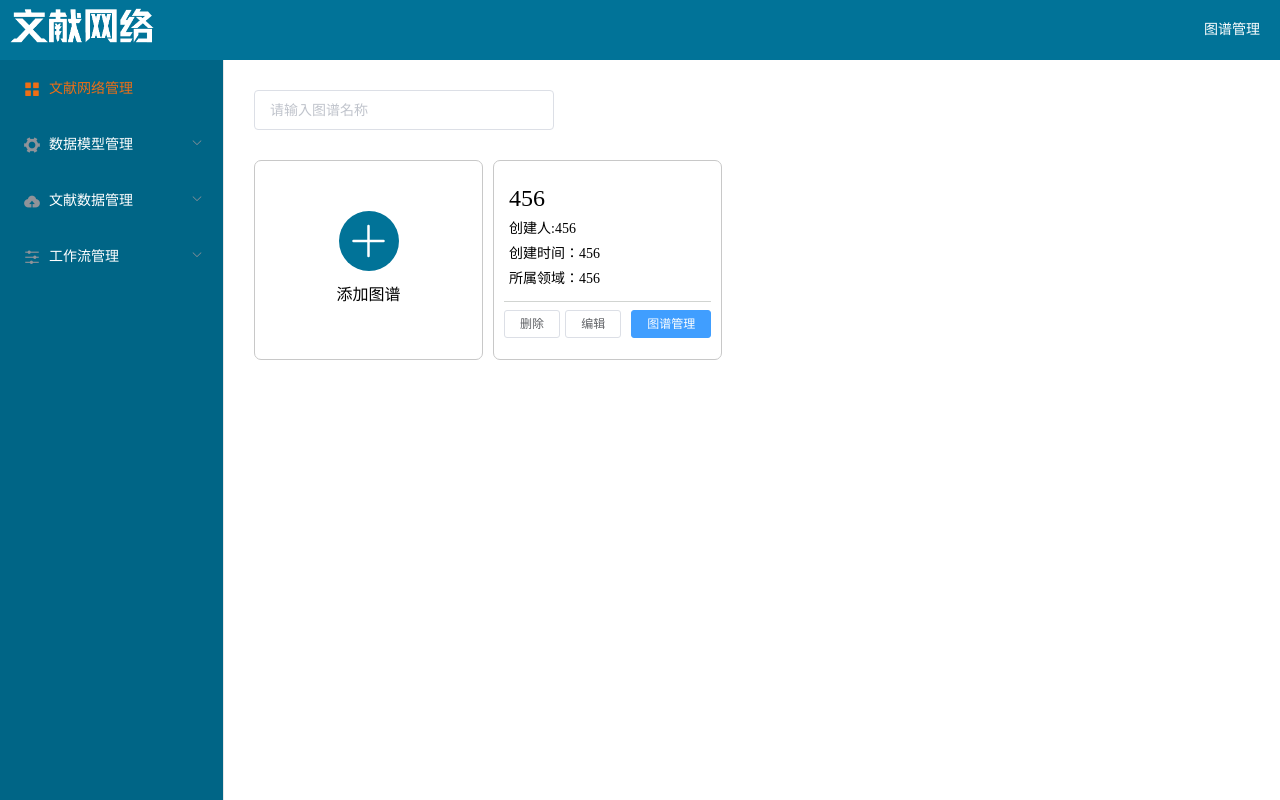
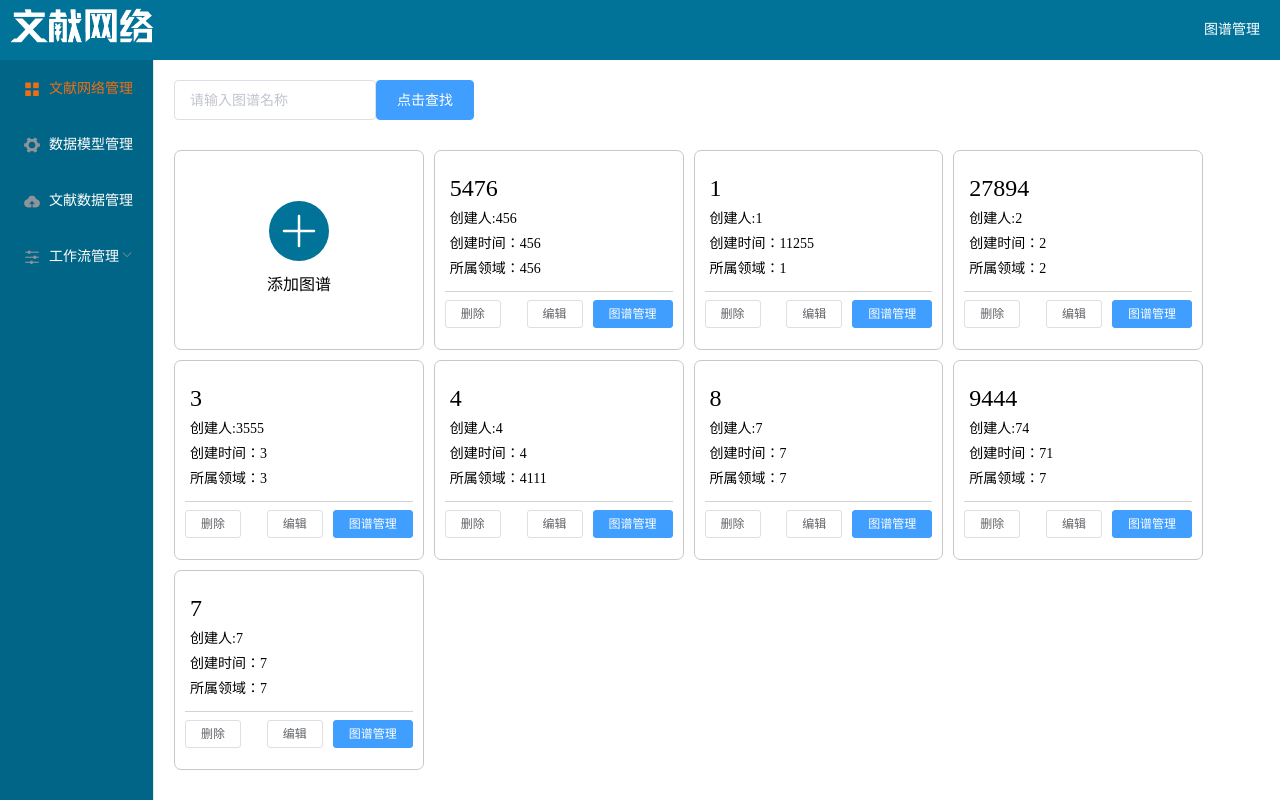
Before and after one commit to xiaobao999/netBack111, a Vue app: page /netment in a window 1280 px wide. Built offline with nearby package versions, Linux system fonts and the light colour scheme; data requests are answered from the project's data file.

Commit message:
修改问题

```diff
--- a/db.json
+++ b/db.json
@@ -1,11 +1,60 @@
 {
   "netment": [
     {
-      "atlasname": "456",
+      "atlasname": "5476",
       "atlasfounder": "456",
       "atlastime": "456",
       "atlasfield": "456",
       "id": 1
+    },
+    {
+      "atlasname": "1",
+      "atlasfounder": "1",
+      "atlastime": "11255",
+      "atlasfield": "1",
+      "id": 2
+    },
+    {
+      "atlasname": "27894",
+      "atlasfounder": "2",
+      "atlastime": "2",
+      "atlasfield": "2",
+      "id": 3
+    },
+    {
+      "atlasname": "3",
+      "atlasfounder": "3555",
+      "atlastime": "3",
+      "atlasfield": "3",
+      "id": 4
+    },
+    {
+      "atlasname": "4",
+      "atlasfounder": "4",
+      "atlastime": "4",
+      "atlasfield": "4111",
+      "id": 6
+    },
+    {
+      "atlasname": "8",
+      "atlasfounder": "7",
+      "atlastime": "7",
+      "atlasfield": "7",
+      "id": 9
+    },
+    {
+      "atlasname": "9444",
+      "atlasfounder": "74",
+      "atlastime": "71",
+      "atlasfield": "7",
+      "id": 10
+    },
+    {
+      "atlasname": "7",
+      "atlasfounder": "7",
+      "atlastime": "7",
+      "atlasfield": "7",
+      "id": 11
     }
   ],
   "tree_author": [
--- a/src/components/dataimport.vue
+++ b/src/components/dataimport.vue
@@ -85,7 +85,8 @@ export default {
     handleRemove() {},
     handlePreview() {},
     handleExceed() {},
-    beforeRemove() {}
+    beforeRemove() {},
+    close(){}
   }
 };
 </script>
--- a/src/components/management.vue
+++ b/src/components/management.vue
@@ -151,6 +151,7 @@ export default {
     async batchDelete() {
       const deleteArr = this.multipleSelection;
       if (
+        deleteArr == undefined ||
         deleteArr.length == 0 ||
         deleteArr.length == undefined ||
         deleteArr.length == null
@@ -159,6 +160,7 @@ export default {
           type: "info",
           message: "请选择要删除的对象"
         });
+        return;
       }
       for (let i = 0, l = deleteArr.length; i < l; i++) {
         await this.$http.delete(`management/${deleteArr[i]}`);
--- a/src/components/netment.vue
+++ b/src/components/netment.vue
@@ -2,6 +2,7 @@
   <div class="netstration">
     <div class="search">
       <el-input v-model="input" placeholder="请输入图谱名称"></el-input>
+      <el-button type="primary" @click="searchbtn">点击查找</el-button>
     </div>
     <div class="atlas">
       <div class="addatlas" @click="eject('add')">
@@ -27,8 +28,7 @@
         </div>
       </div>
     </div>
-    <!-- 编辑添加弹出页面 -->
-    <el-dialog title :visible.sync="dialogFormVisible" width="30%">
+    <el-dialog :visible.sync="dialogFormVisible" width="30%" close-on-press-escape>
       <el-form :model="form">
         <el-form-item label="名称：" :label-width="formLabelWidth">
           <el-input v-model="form.atlasname" autocomplete="off"></el-input>
@@ -41,10 +41,6 @@
         </el-form-item>
         <el-form-item label="所属领域：" :label-width="formLabelWidth">
           <el-input v-model="form.atlasfield" autocomplete="off"></el-input>
-        </el-form-item>
-        <!-- todo visibility改一下 -->
-        <el-form-item label="id：" :label-width="formLabelWidth" style="visibility:hidden">
-          <el-input v-model="form.id" autocomplete="off" style="visibility:hidden"></el-input>
         </el-form-item>
       </el-form>
       <div slot="footer" class="dialog-footer" v-if="'edit'==dialogFormstate">
@@ -60,8 +56,8 @@
 </template>
 
 <script>
+let datalist;
 export default {
-  name: "HelloWorld",
   data() {
     return {
       atlaslist: [],
@@ -90,21 +86,55 @@ export default {
     this.loaddata();
   },
   methods: {
+    //搜索
+    searchbtn() {
+      const searchbtn = this.input;
+      if (searchbtn == "") {
+        this.loaddata();
+      }
+      var reg = RegExp(searchbtn);
+      const arrlist = [];
+      for (let i = 0; i < datalist.length; i++) {
+        if (datalist[i].atlasname.match(reg)) {
+          arrlist.push(datalist[i]);
+        }
+      }
+      this.atlaslist = arrlist;
+    },
     loaddata() {
       this.$http.get("netment").then(res => {
         var data = res.data;
-        console.log(data);
         if (data.length > 0) {
           this.atlaslist = data;
+          datalist = data;
         }
       });
     },
     delete_tp(index) {
-      this.$http.delete(
-        "netment/" + this.atlaslist[index].id
-      );
-      this.atlaslist.splice(index, 1);
+      this.$confirm("此操作将永久删除该文件, 是否继续?", "提示", {
+        confirmButtonText: "确定",
+        cancelButtonText: "取消",
+        type: "warning"
+      })
+        .then(async () => {
+          const res = await this.$http.delete(
+            "netment/" + this.atlaslist[index].id
+          );
+          if (res.status == 200) {
+            this.$message({
+              type: "success",
+              message: "删除成功!"
+            });
+          }
+        })
+        .catch(() => {
+          this.$message({
+            type: "info",
+            message: "已取消删除"
+          });
+        });
     },
+
     eject(e, index) {
       this.dialogFormstate = e;
       this.dialogFormVisible = true;
@@ -122,11 +152,10 @@ export default {
         name: "datement"
       });
     },
-    editatlas() {
+    async editatlas() {
       let n = this.atlaslist.findIndex(item => item.id == this.form.id);
       this.atlaslist[n] = this.form;
-      console.log(this.form.id);
-      this.$http.put(
+      await this.$http.put(
         "netment/" + this.form.id,
         {
           atlasname: this.form.atlasname,
@@ -139,6 +168,7 @@ export default {
           emulateJSON: true
         }
       );
+      await this.loaddata()
       this.dialogFormVisible = false;
     },
     addatlas() {
@@ -161,7 +191,7 @@ export default {
           arr[0].id = response.data.id;
         });
       // this.form.id = this.atlaslist.length + 1;
-      this.atlaslist = this.atlaslist.concat(arr);
+      this.loaddata();
       this.dialogFormVisible = false;
     },
     cancel() {
@@ -172,17 +202,10 @@ export default {
   }
 };
 </script>
-
-<!-- Add "scoped" attribute to limit CSS to this component only -->
 <style scoped lang="less">
-.netstration {
-  width: 100%;
-  height: 100%;
-  padding: 10px;
-  box-sizing: border-box;
-}
 .search {
   width: 300px;
+  display: flex;
 }
 .atlas {
   margin-top: 30px;
--- a/src/views/Home.vue
+++ b/src/views/Home.vue
@@ -15,13 +15,16 @@
       </el-menu>
     </div>
     <div class="main">
+      <div class="left_nav">
         <el-menu
           :router="true"
           :default-active="defaultnav"
-        class="left_nav"
           background-color="#006586"
           text-color="#fff"
           active-text-color="#ee6e15"
+          @open="handleOpen"
+          @close="handleClose"
+          :collapse="isCollapse"
         >
           <el-menu-item index="netment">
             <i class="el-icon-menu"></i>
@@ -59,6 +62,7 @@
             </el-menu-item-group>
           </el-submenu>
         </el-menu>
+      </div>
       <el-main class="subject">
         <router-view></router-view>
       </el-main>
@@ -71,7 +75,8 @@ export default {
     return {
       activeIndex: "1",
       activeIndex2: "1",
-      defaultnav: "netment"
+      defaultnav: "netment",
+      isCollapse: false
     };
   },
   created() {
@@ -119,7 +124,20 @@ export default {
     border-bottom: none;
   }
   .left_nav {
-    width: 223px;
+    height: 100%;
+    .el-menu {
+      height: 100%;
+      width: calc(100% -1px);
+      .el-submenu .el-menu-item {
+        width: calc(100% - 2px);
+      }
+    }
   }
 }
 </style>
+<style>
+.el-menu-vertical-demo:not(.el-menu--collapse) {
+  width: 200px;
+  height: 100%;
+}
+</style>
```
Lines whose indentation alone changed are shown as unchanged.
